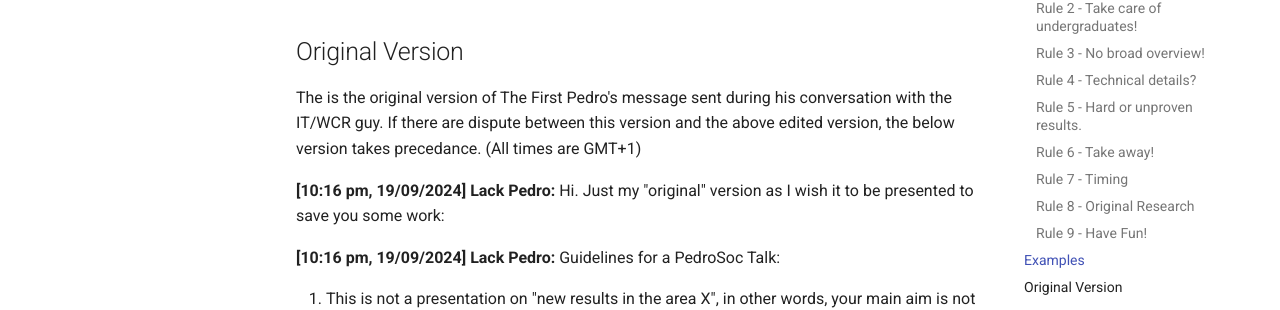
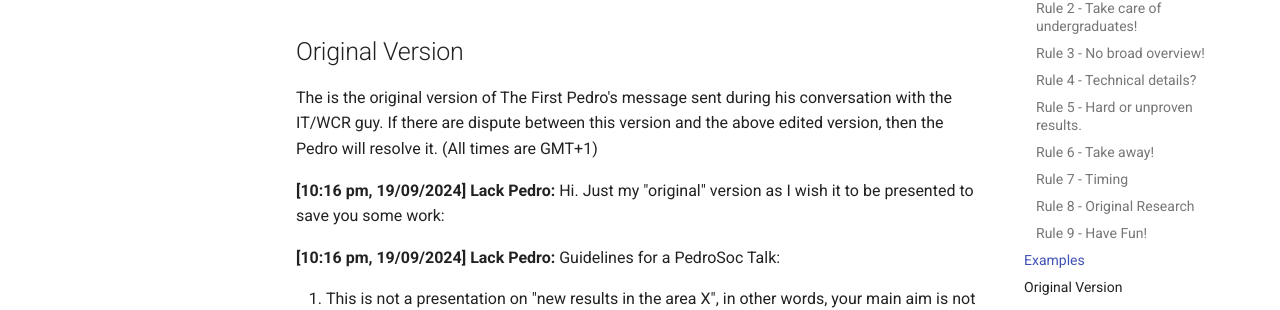
Before and after one commit to univox-students/Pedro, an MkDocs documentation site: the page built from docs/giving_a_talk.md, in a window 1280 px wide and 900 px high, scrolled down 3260 px. Shown: the part 172-482 px from the top of the window. Built offline with MkDocs 1.6.1 and Material for MkDocs 9.7.7, drawn with Linux system fonts in a browser that asks for light colours; comment, search, counter and statistics services are not loaded.

Commit message:
resolution

```diff
--- a/docs/giving_a_talk.md
+++ b/docs/giving_a_talk.md
@@ -71,7 +71,7 @@ This is a good time to give a few examples. (Note: what makes a Bad talk is not
 
 
 ## Original Version
-The is the original version of The First Pedro's message sent during his conversation with the IT/WCR guy. If there are dispute between this version and the above edited version, the below version takes precedance. (All times are GMT+1)
+The is the original version of The First Pedro's message sent during his conversation with the IT/WCR guy. If there are dispute between this version and the above edited version, then the Pedro will resolve it. (All times are GMT+1)
 
 **[10:16 pm, 19/09/2024] Lack Pedro:** Hi. Just my "original" version as I wish it to be presented to save you some work:
 
```
